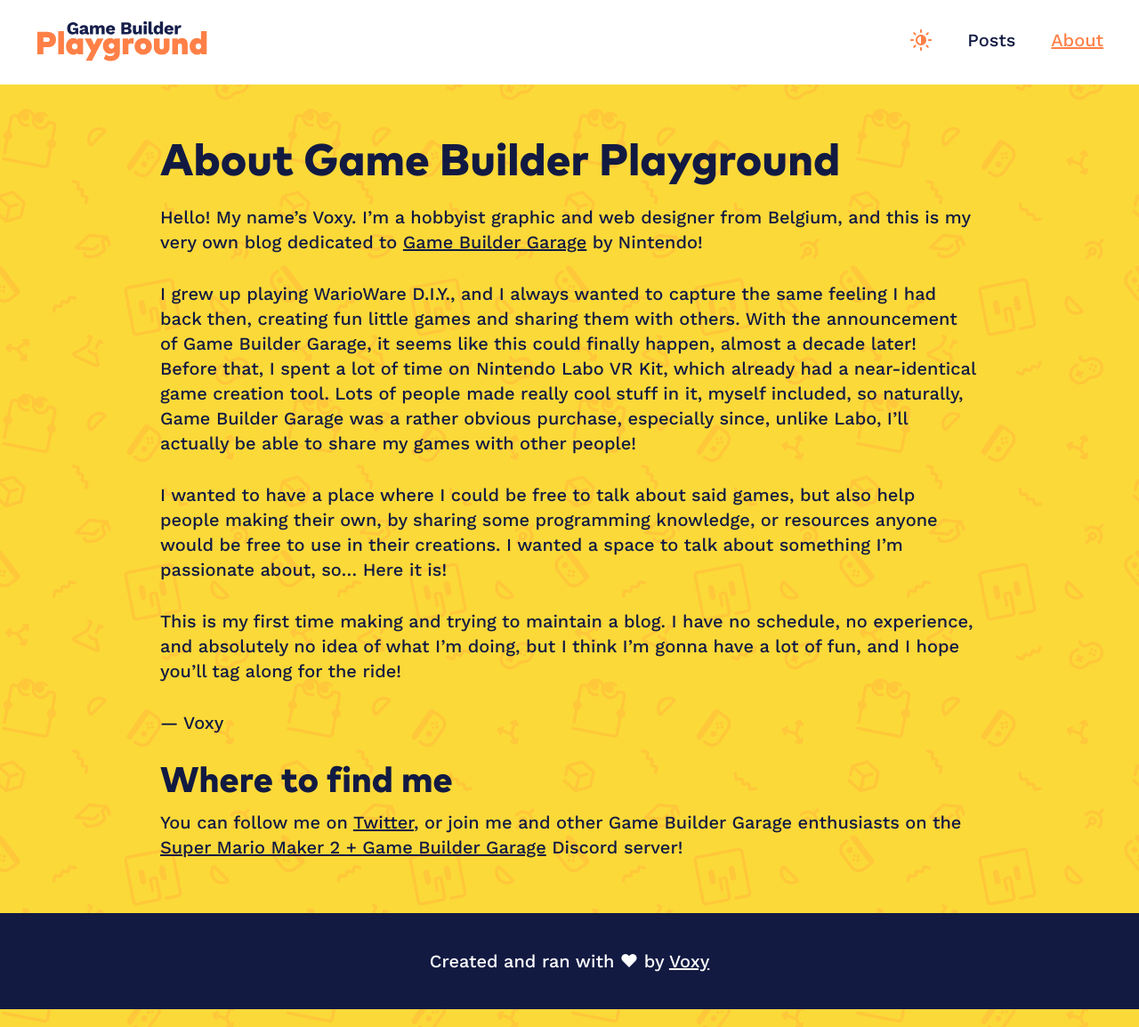
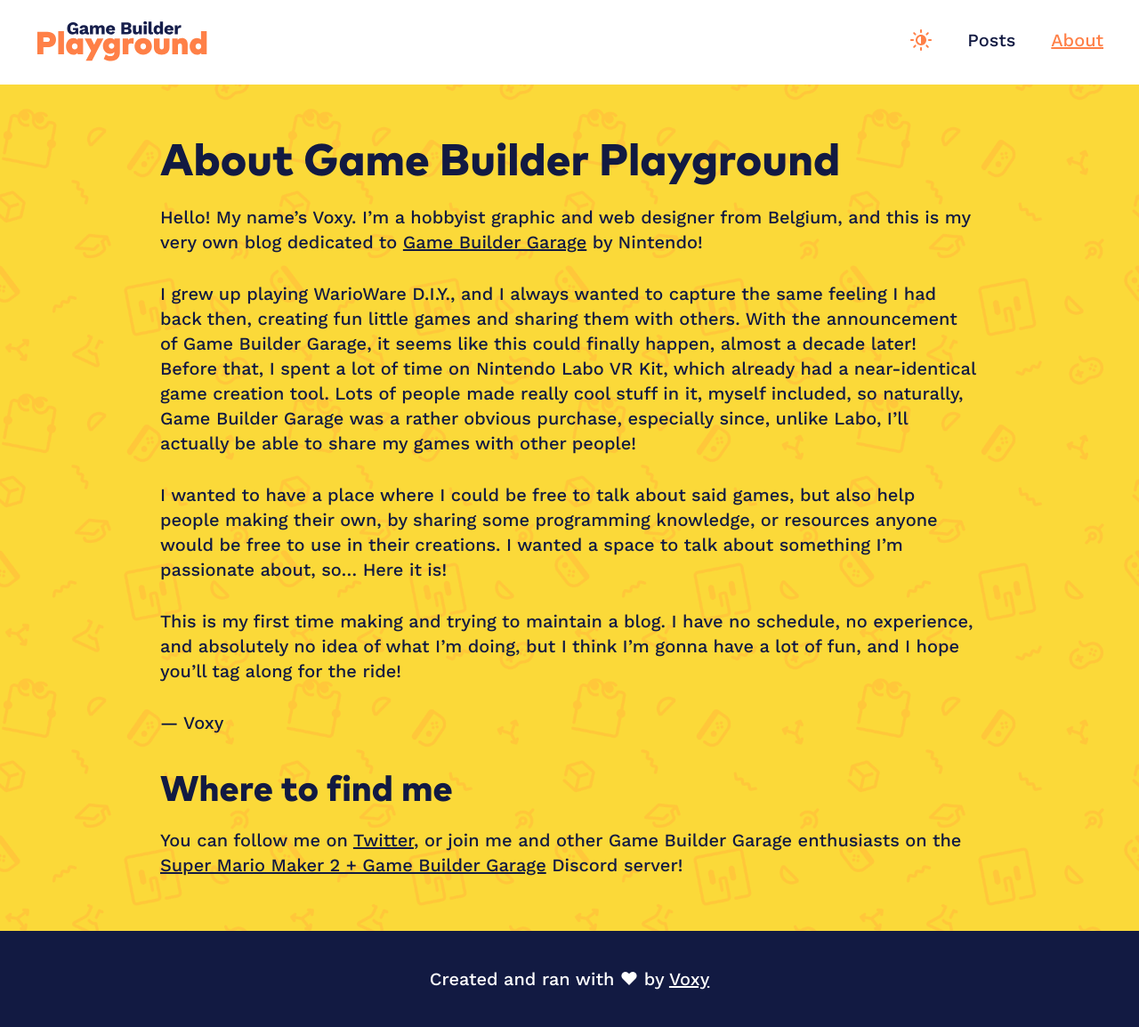
Before and after one commit to drewswaycool/Voxybuns.github.io, a Jekyll site: the page built from about.md, in a window 1280 px wide. Shown: the whole page at 89% size. Built offline with Jekyll 4.4.1, drawn with Linux system fonts in a browser that asks for light colours.

Commit message:
styling tweaks

```diff
--- a/assets/css/style.css
+++ b/assets/css/style.css
@@ -96,6 +96,10 @@
 }
 h2 {
     font-size: 2rem;
+    margin-bottom: 1rem;
+}
+p + h2 {
+    margin-top: 2rem;
 }
 
 h4 {
```
Also changed, not shown: 1 other file.
